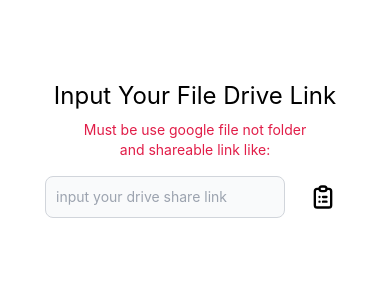
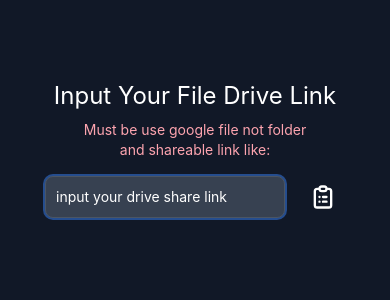
Before and after one commit to mahfuz68/drive-direct-link-generator, a React (Vite) app: page / in a window 390 px wide. Shown: the top 300 px of the page. Built offline with nearby package versions, Linux system fonts and the light colour scheme.

Commit message:
todo app responsive fix2nd

```diff
--- a/src/App.jsx
+++ b/src/App.jsx
@@ -1,7 +1,7 @@
 import DirectLInk from "./component/DirectLInk";
 function App() {
   return (
-    <div className="App">
+    <div className="h-screen">
       <DirectLInk />
     </div>
   );
--- a/src/component/DirectLInk.jsx
+++ b/src/component/DirectLInk.jsx
@@ -41,22 +41,22 @@
   };
 
   return (
-    <div className="flex justify-center pt-20">
+    <div className="h-full bg-gray-900 text-white flex justify-center pt-20">
       <div>
         <h1 className="text-center text-2xl">Input Your File Drive Link</h1>
-        <h3 className="text-center text-sm text-rose-600 mt-2 sm:hidden">
+        <h3 className="text-center text-sm text-rose-300 mt-2 sm:hidden">
           Must be use google file not folder
           <br /> and shareable link like:
         </h3>
         <h3 className="text-center text-sm text-rose-600 mt-2 hidden sm:block">
           Must be use google file not folder and shareable link like:
         </h3>
-        <h4 className="text-sm text-indigo-800 hidden sm:block">
+        <h4 className="text-sm text-blue-400 hidden sm:block">
           https://drive.google.com/file/d/1StjzLcUB5NjjL4nnh82zyENSeE1O7aW-/view?usp=sharing
         </h4>
         <div className="flex justify-center gap-4">
           <input
-            className=" bg-gray-50 border border-gray-300 text-gray-900 text-sm rounded-lg focus:ring-blue-500 focus:border-blue-500 block  p-2.5 dark:bg-gray-700 dark:border-gray-600 dark:placeholder-gray-400 dark:text-white mt-4 dark:focus:ring-blue-500 dark:focus:border-blue-500"
+            className=" border text-sm ring-2 rounded-lg focus:outline-none  focus:ring-blue-500 focus:border-blue-500 block  p-2.5 dark:bg-gray-700 border-gray-600 placeholder-white text-white mt-4 dark:focus:ring-blue-500 dark:focus:border-blue-500 bg-gray-700 "
             type="text"
             placeholder="input your drive share link"
             value={inputLink}
@@ -90,7 +90,7 @@
           }
         >
           <input
-            className="active:outline-none focus:outline-none p-2.5 text-sm"
+            className="active:outline-none focus:outline-none p-2.5 text-sm bg-gray-900"
             type="text"
             value={outputLink}
             disabled={true}
@@ -129,6 +129,7 @@
           Clear
         </button>
       </div>
+      <div className="h-screen"></div>
     </div>
   );
 }
```
Also changed, not shown: src/favicon.svg (deleted).
